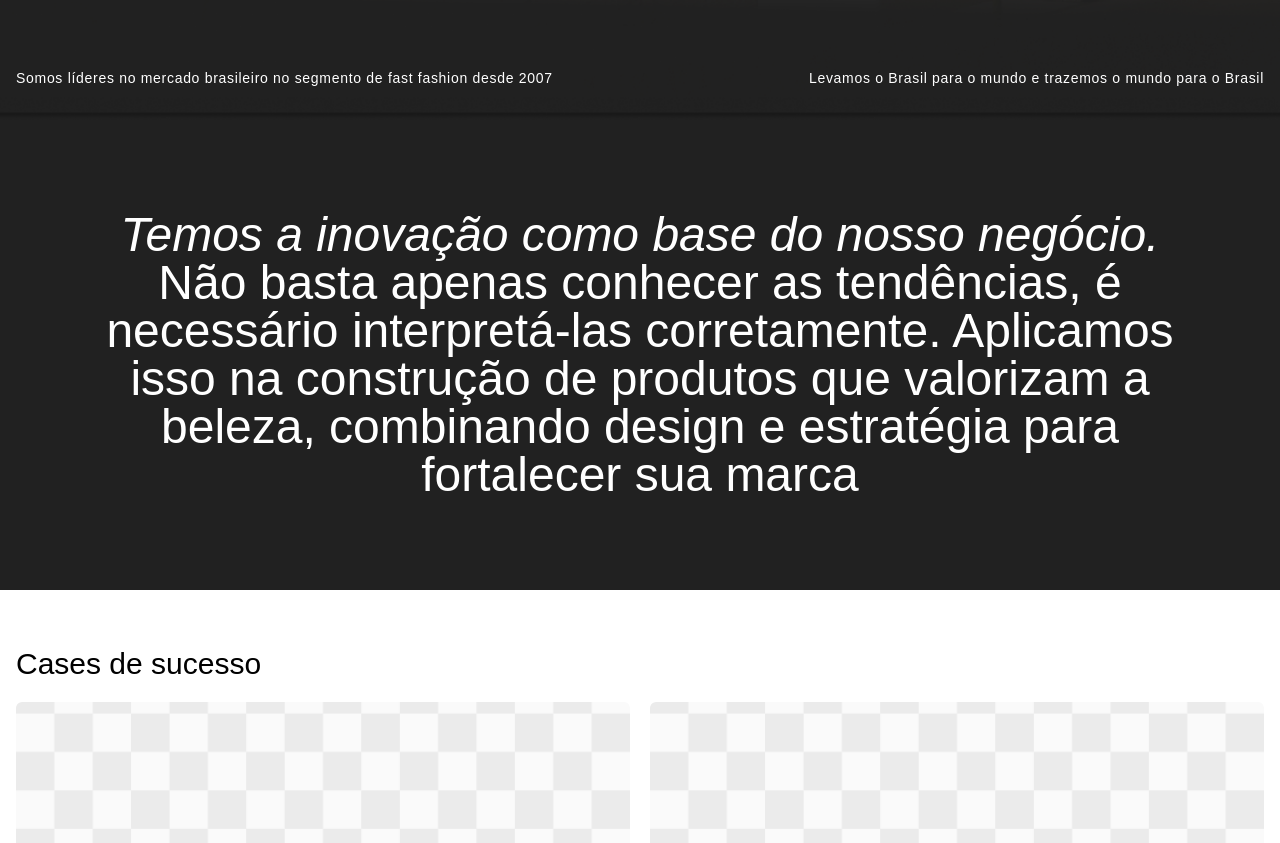
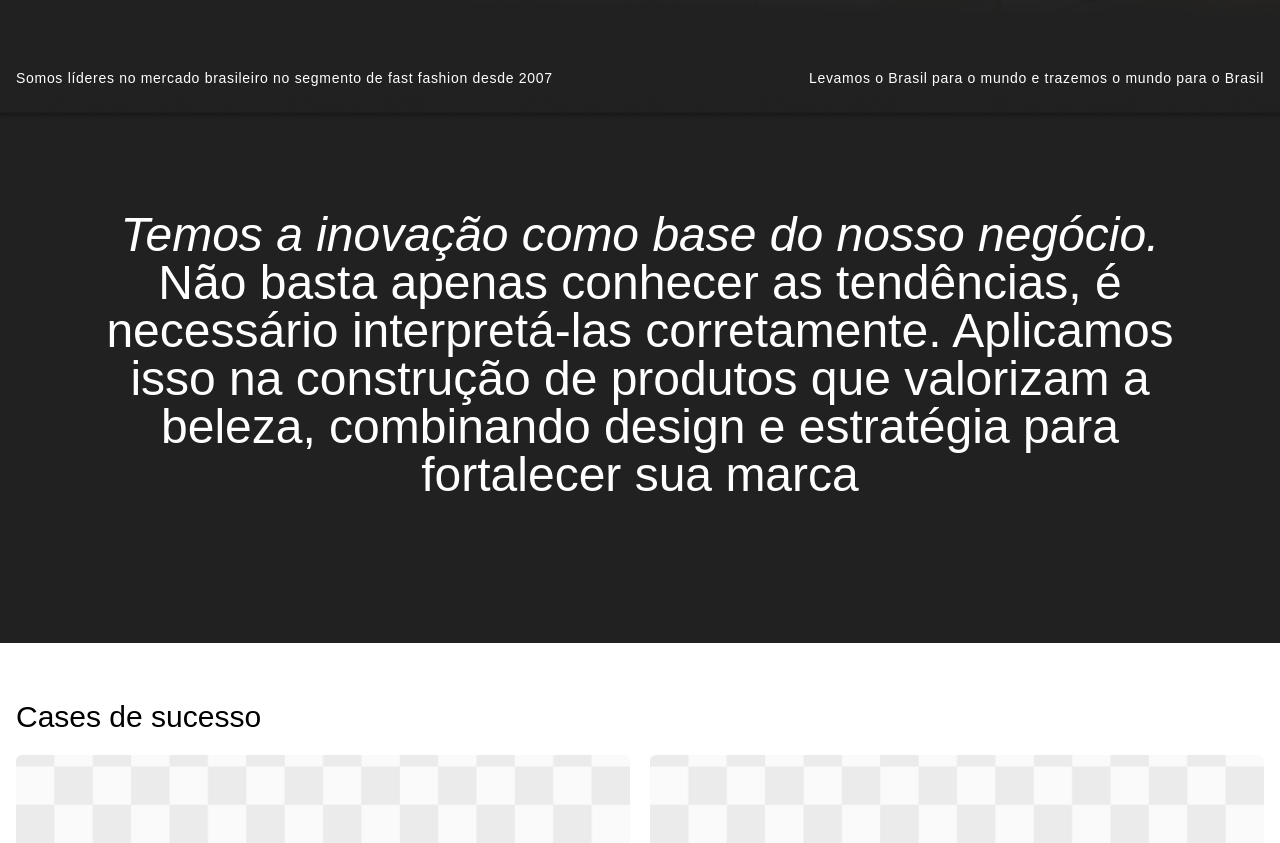
Before and after one commit to reinheimermat/portal-brasil, a Next.js app: page / in a window 1280 px wide. Shown: the part 680-1523 px from the top of the page. Built offline with nearby package versions, Linux system fonts and the light colour scheme; a web font is replaced by a local one.

Commit message:
fix: Adjust padding and text size in home section for improved layout

```diff
--- a/src/app/page.tsx
+++ b/src/app/page.tsx
@@ -39,7 +39,7 @@ export default function Home() {
       </main>
 
       <section className="bg-[#212121]">
-        <div className="container mx-auto px-20 py-[5.69rem] text-center leading-normal">
+        <div className="container mx-auto px-20 pb-36 pt-[5.69rem] text-center leading-normal">
           {words.map((word, index) => {
             const color = useTransform(
               scrollYProgress,
@@ -51,7 +51,7 @@ export default function Home() {
               <motion.span
                 key={index}
                 style={{ color }}
-                className="inline-block whitespace-pre-line text-4xl font-thin md:text-5xl"
+                className="inline-block whitespace-pre-line text-4xl font-thin lg:text-4xl xl:text-5xl"
               >
                 <span className="italic">
                   Temos a inovação como base do nosso negócio. <br />
```
